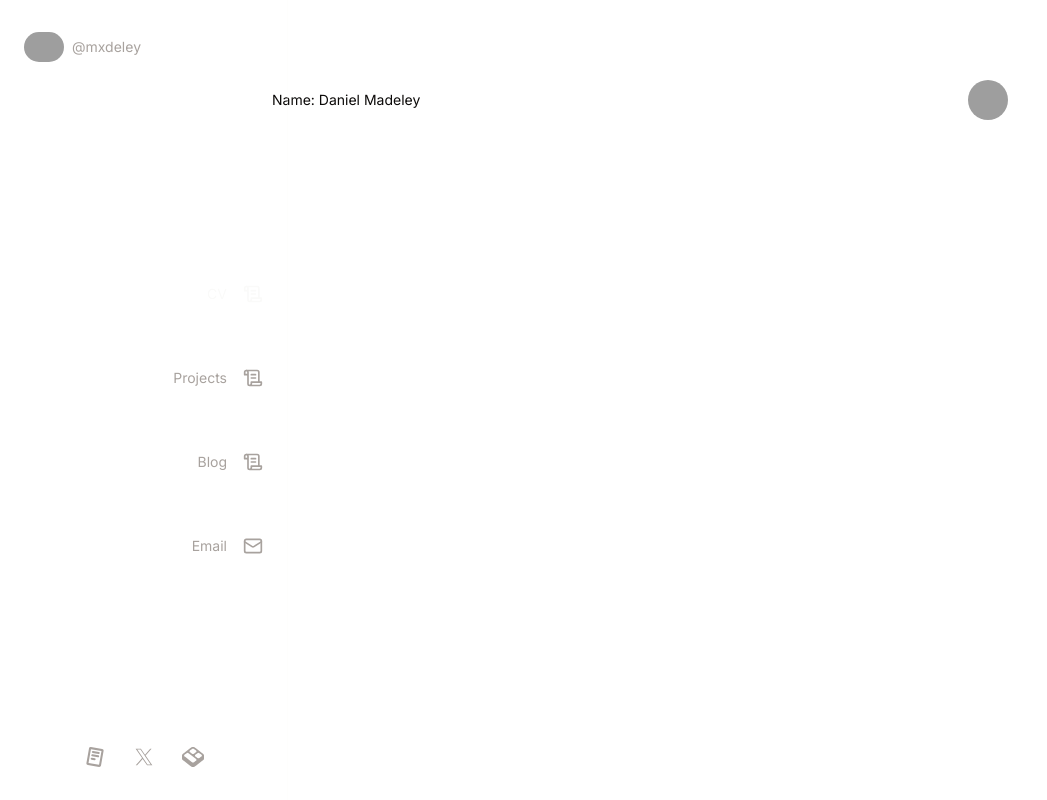
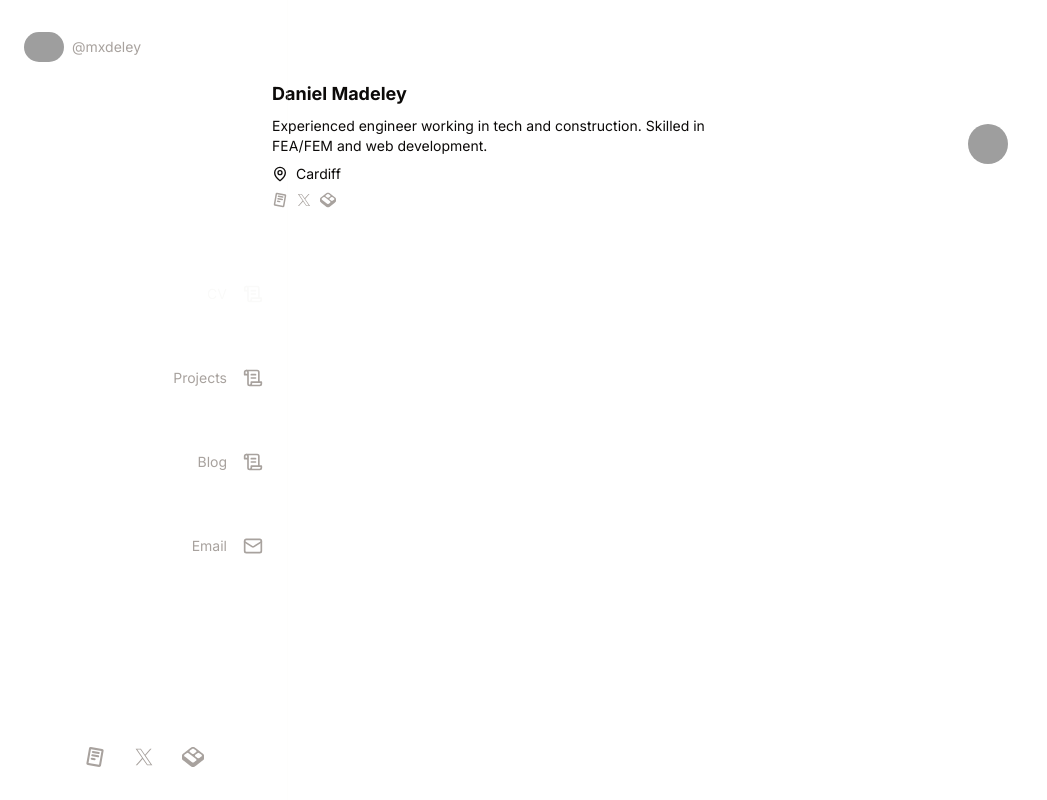
Before and after one commit to mxdeley/mxdeley.com, a Next.js app: page /cv in a window 1280 px wide. Shown: the whole page, without its empty margins (0-1047 px from the left). Built offline with nearby package versions, Linux system fonts and the light colour scheme; grey boxes are pictures that could not be loaded.

Commit message:
added a cv section

```diff
--- a/app/cv/page.tsx
+++ b/app/cv/page.tsx
@@ -1,14 +1,36 @@
 import { Avatar } from "@/components/ui/avatar";
+import { MapPinIcon } from "lucide-react";
 import Image from "next/image";
+import Link from "next/link";
 
 export default function CV() {
     return (
-      <main className="flex min-h-screen flex-col items-center text-sm max-w-4xl mx-auto p-20">
+      <main className="flex min-h-screen flex-col items-center text-sm max-w-4xl mx-auto p-20 space-y-10">
         <div className="flex items-center justify-between w-full">
-            <h1>Name: Daniel Madeley</h1>
+            <div className="w-2/3 flex flex-col space-y-2">
+            <h1 className="font-bold text-lg">Daniel Madeley</h1>
+            <p>Experienced engineer working in tech and construction. Skilled in FEA/FEM and web development.</p>
+            <p className="flex items-center space-x-2">
+                <MapPinIcon size={16}/>
+                <h3>Cardiff</h3>
+            </p>
+            <div className="flex justify-start w-full space-x-2">
+            <Link href={"https://read.cv/mxdeley"}>
+                <Image src={"/readcv.svg"} height={16} width={16} alt="readcv" className="transform transition duration-500 hover:scale-125"/>
+            </Link>
+            <Link href={"https://twitter.com/mxdeley"}>
+                <Image src={"/xcom.svg"} height={16} width={16} alt="xcom" className="transform transition duration-500 hover:scale-125" />
+            </Link>
+            <Link href={"https://bento.me/mxdeley"}>
+                <Image src={"/bento.svg"} height={16} width={16} alt="xcom" className="transform transition duration-500 hover:scale-125" />
+            </Link>
+            </div>
+            </div>
+            <div className="w-1/3 flex justify-end">
             <Avatar>
                 <Image src={"/logo.png"} width={40} height={40} alt="Logo"/>
             </Avatar>
+            </div>
         </div>
       </main>
     );
```
